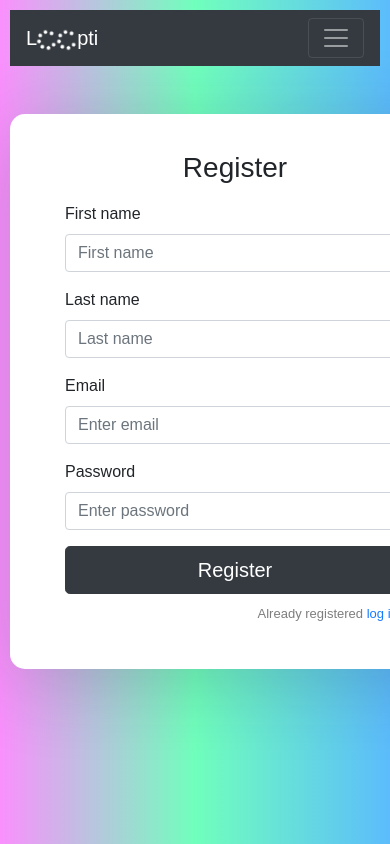
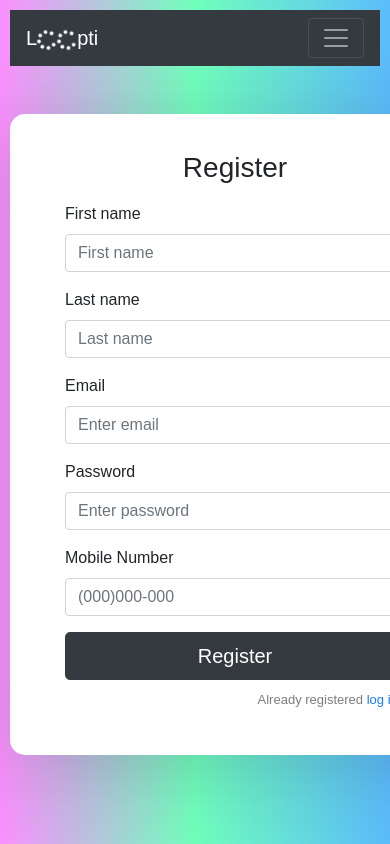
Before and after one commit to rhubble1987/final-project, a React (Create React App) app in the folder client/: page /sign-up in a window 390 px wide. Shown: the top 844 px of the page. Built offline with nearby package versions, Linux system fonts and the light colour scheme.

Commit message:
fixing user mobileNumber

```diff
--- a/client/src/screens/SignUp/index.js
+++ b/client/src/screens/SignUp/index.js
@@ -8,10 +8,11 @@ const SignUp = () => {
     const [password, setPassword] = useState('');
     const [firstName, setFirstName] = useState('');
     const [lastName, setLastName] = useState('');
+    const [mobileNumber, setMobileNumber] = useState('');
 
-    const handleSubmit = (email, password, firstName, lastName) => async (e) => {
+    const handleSubmit = (email, password, firstName, lastName, mobileNumber) => async (e) => {
         e.preventDefault();
-        const response = await createUser({ email, password, firstName, lastName });
+        const response = await createUser({ email, password, firstName, lastName, mobileNumber });
         console.log(response);
     }
 
@@ -35,7 +36,12 @@ const SignUp = () => {
                 <TextInput type="password" value={password} onChange={(e) => setPassword(e.target.value)} placeholder="Enter password" />
             </FormGroup>
 
-            <button type="submit" onClick={handleSubmit(email, password, firstName, lastName)} className="btn btn-dark btn-lg btn-block">Register</button>
+
+            <FormGroup label="Mobile Number">
+                <TextInput value={mobileNumber} onChange={(e) => setMobileNumber(e.target.value)} placeholder="(000)000-000" />
+            </FormGroup>
+
+            <button type="submit" onClick={handleSubmit(email, password, firstName, lastName, mobileNumber)} className="btn btn-dark btn-lg btn-block">Register</button>
             <p className="forgot-password text-right">
                 Already registered <a href="#">log in?</a>
             </p>
```
